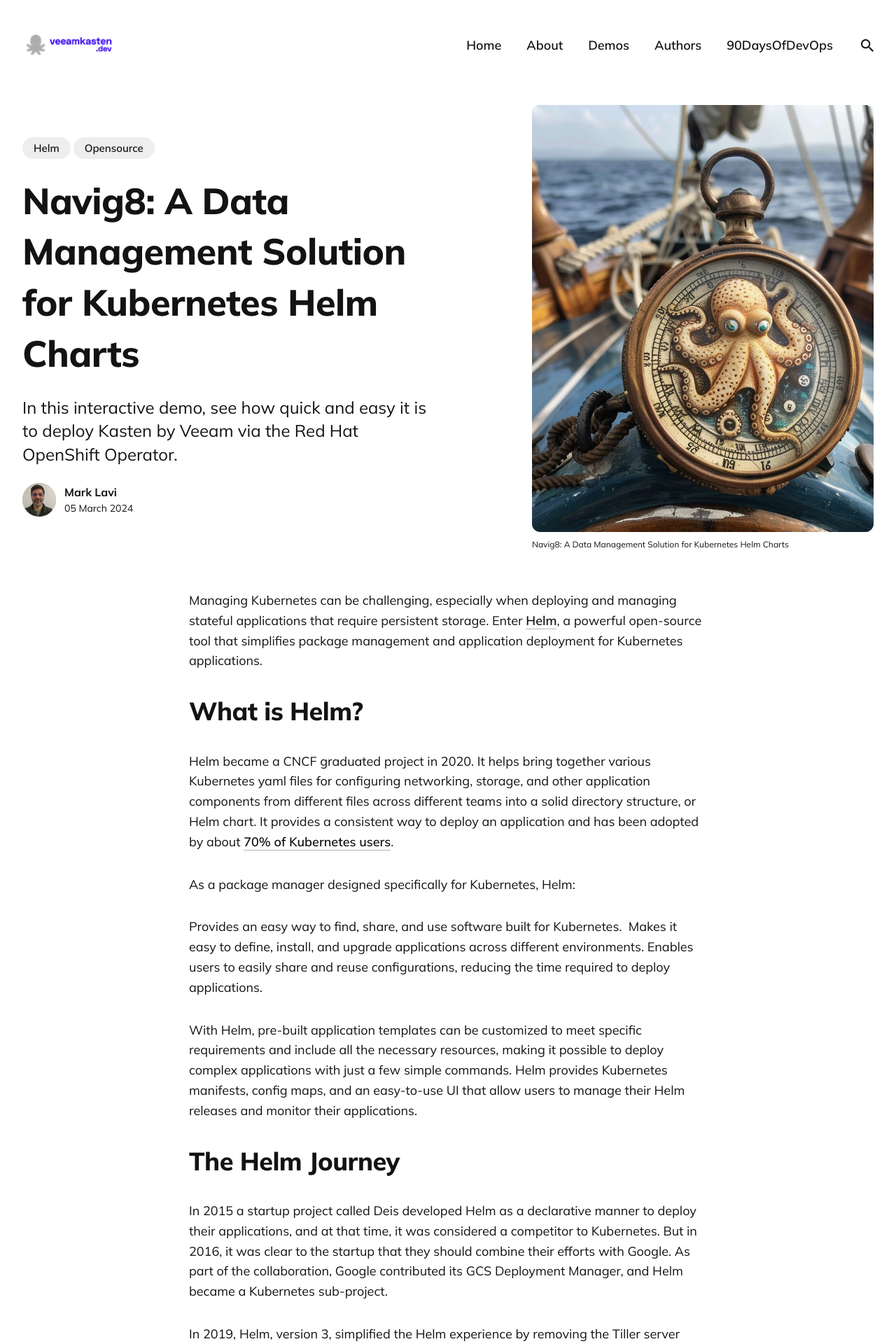
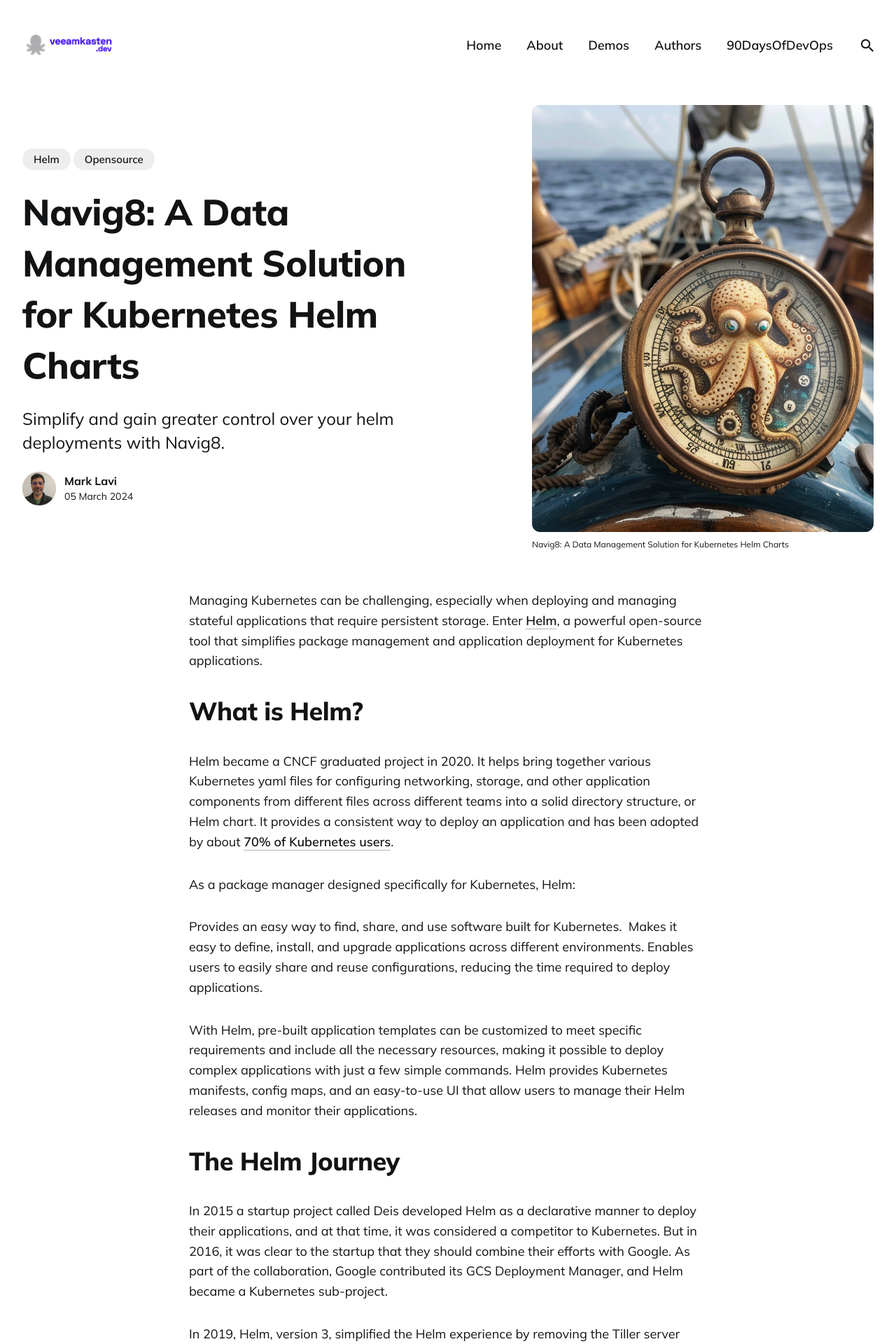
Before and after one commit to newellbrandon/kastendevhub.github.io, a Jekyll site: the page built from _posts/2024-03-05-navig8.markdown, in a window 1280 px wide. Shown: the top 1920 px of the page at 70% size. Built offline with Jekyll 4.4.1, drawn with Linux system fonts in a browser that asks for light colours; comment, search, counter and statistics services are not loaded.

Commit message:
Fixed subhead description on Navig8 blog

```diff
--- a/_posts/2024-03-05-navig8.markdown
+++ b/_posts/2024-03-05-navig8.markdown
@@ -1,7 +1,7 @@
 ---
 layout: post
 title: 'Navig8: A Data Management Solution for Kubernetes Helm Charts'
-description: In this interactive demo, see how quick and easy it is to deploy Kasten by Veeam via the Red Hat OpenShift Operator.
+description: Simplify and gain greater control over your helm deployments with Navig8.
 date: 2024-03-05 09:46:35 +0300
 author: mlavi
 image: '/images/posts/2024-03-05-navig8/navig8_header.webp'
```
